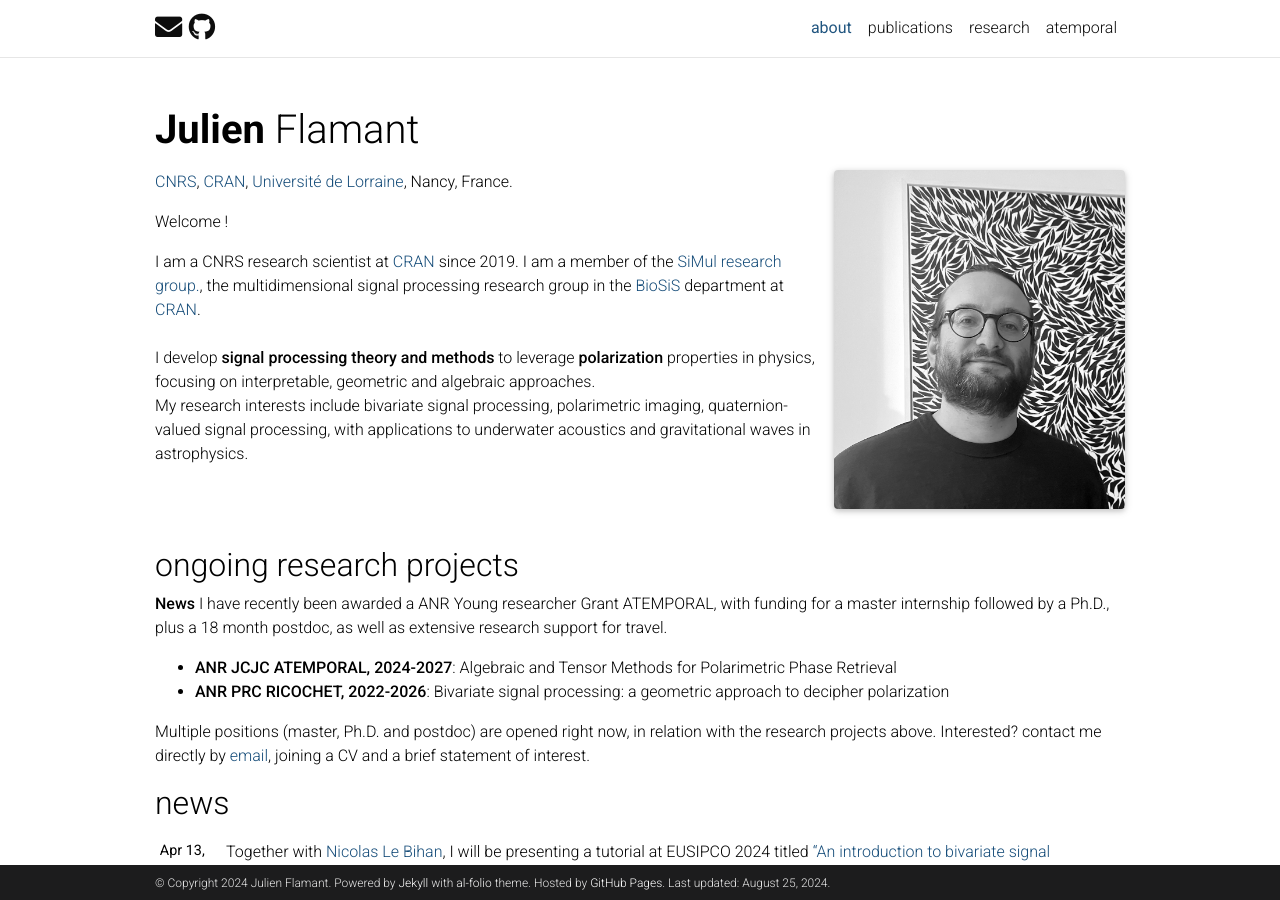
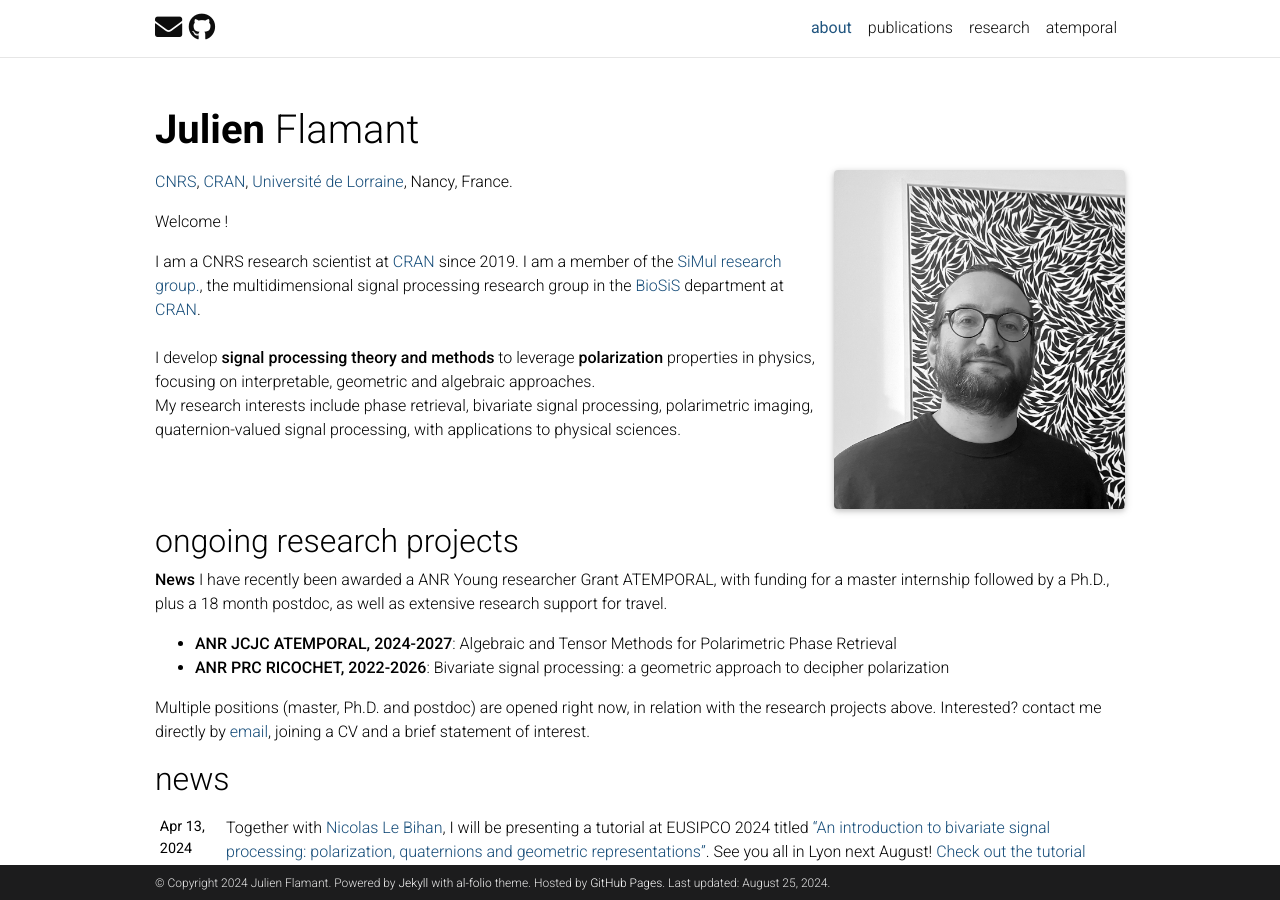
Before and after one commit to jflamant/jflamant.github.io, a Jekyll site: the page built from _pages/about.md, in a window 1280 px wide and 900 px high. Built offline with Jekyll 4.4.1, drawn with Linux system fonts in a browser that asks for light colours; full-size pictures stand in for the smaller copies a plugin makes; comment, search, counter and statistics services are not loaded; a style sheet for code colours, icons or effects is not loaded.

```diff
--- a/_pages/about.md
+++ b/_pages/about.md
@@ -28,7 +28,7 @@ I am a CNRS research scientist at [CRAN](http://www.cran.univ-lorraine.fr/) sinc
 <br/>
 I develop **signal processing theory and methods** to leverage **polarization** properties in physics, focusing on interpretable, geometric and algebraic approaches.
 <br/>
-My research interests include bivariate signal processing, polarimetric imaging, quaternion-valued signal processing, with applications to underwater acoustics and gravitational waves in astrophysics.
+My research interests include phase retrieval, bivariate signal processing, polarimetric imaging, quaternion-valued signal processing, with applications to physical sciences.
 
 <br/>
 <br/>
```
Also changed, not shown: _pages/atemporal.md (+1 -1 lines).
